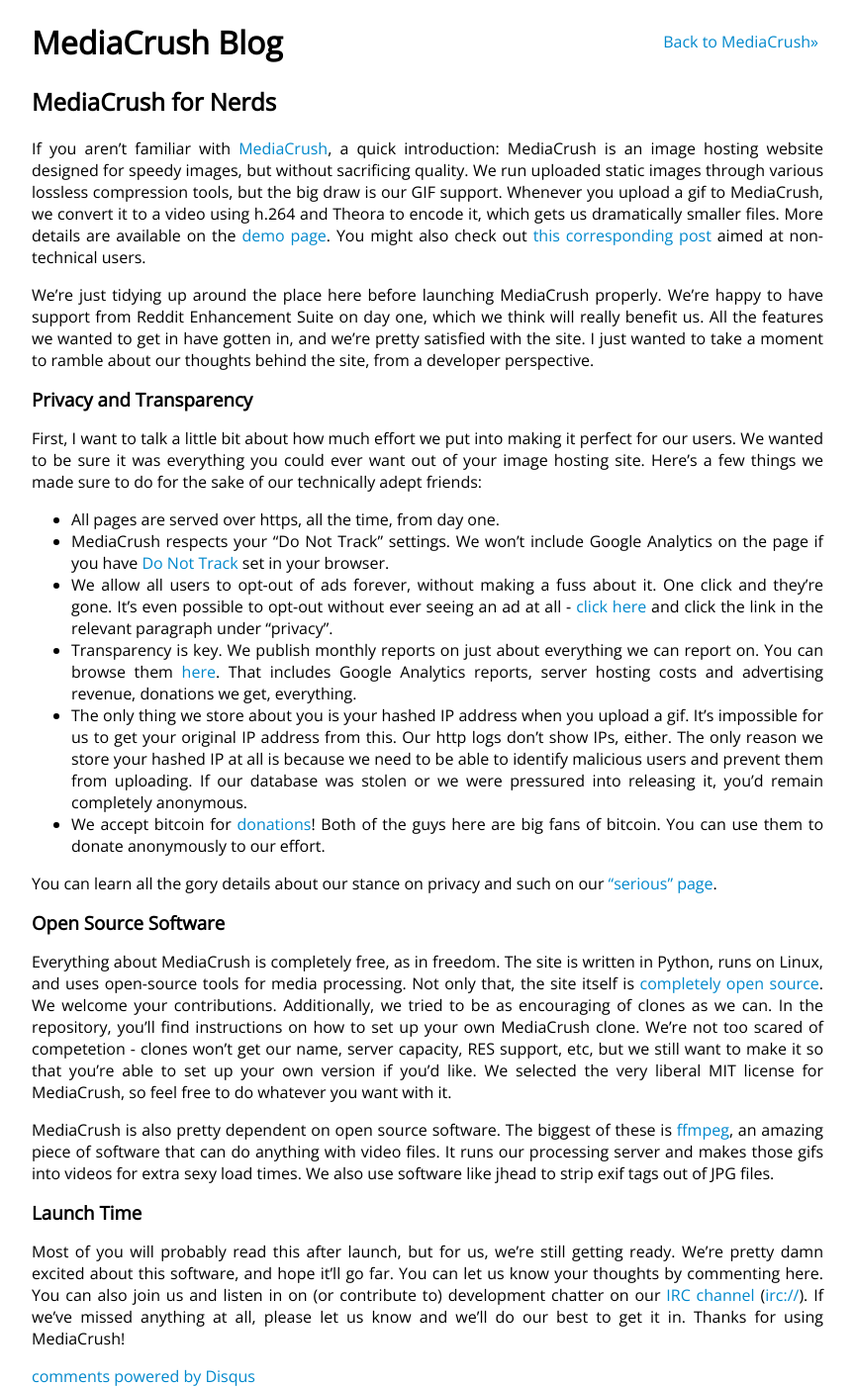
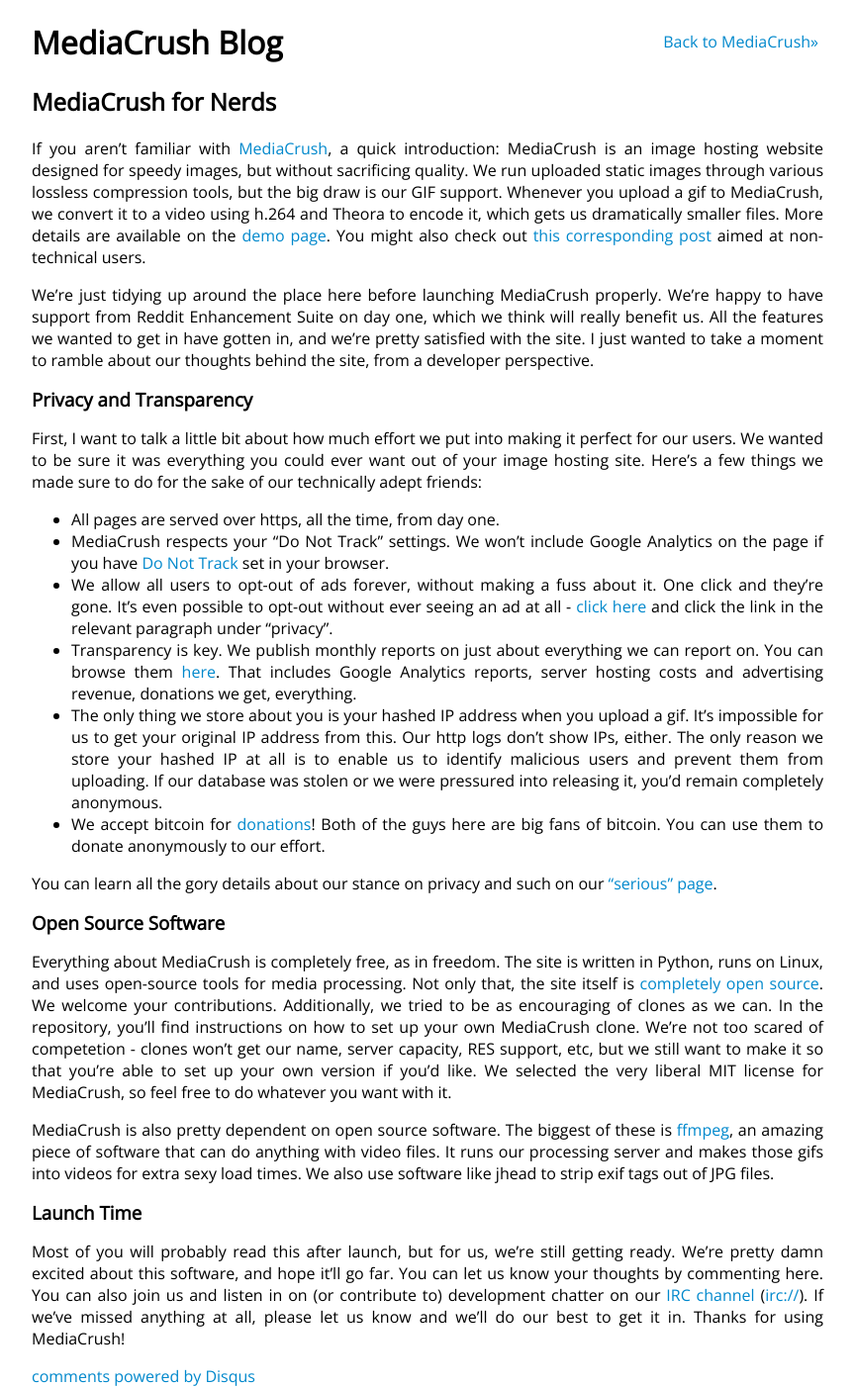
Before and after one commit to MediaCrush/mediacrush.github.io, a Jekyll site: the page built from _posts/2013-07-19-MediaCrush-for-nerds.md, in a window 1280 px wide. Shown: the whole page at 99% size, without its empty margins (208-1072 px from the left). Built offline with Jekyll 4.4.1, drawn with Linux system fonts in a browser that asks for light colours; Markdown is read by kramdown in place of the engine named in the settings; comment, search, counter and statistics services are not loaded.

Commit message:
Update 2013-07-19-MediaCrush-for-nerds.md

```diff
--- a/_posts/2013-07-19-MediaCrush-for-nerds.md
+++ b/_posts/2013-07-19-MediaCrush-for-nerds.md
@@ -32,9 +32,8 @@
   costs and advertising revenue, donations we get, everything.
 * The only thing we store about you is your hashed IP address when you upload a gif. It's impossible for us
   to get your original IP address from this. Our http logs don't show IPs, either. The only reason we store
-  your hashed IP at all is because we need to be able to identify malicious users and prevent them from
-  uploading. If our database was stolen or we were pressured into releasing it, you'd remain completely
-  anonymous.
+  your hashed IP at all is to enable us to identify malicious users and prevent them from  uploading. If our
+  database was stolen or we were pressured into releasing it, you'd remain completely anonymous.
 * We accept bitcoin for [donations](https://mediacru.sh/donate)! Both of the guys here are big fans of
   bitcoin. You can use them to donate anonymously to our effort.
 
```
